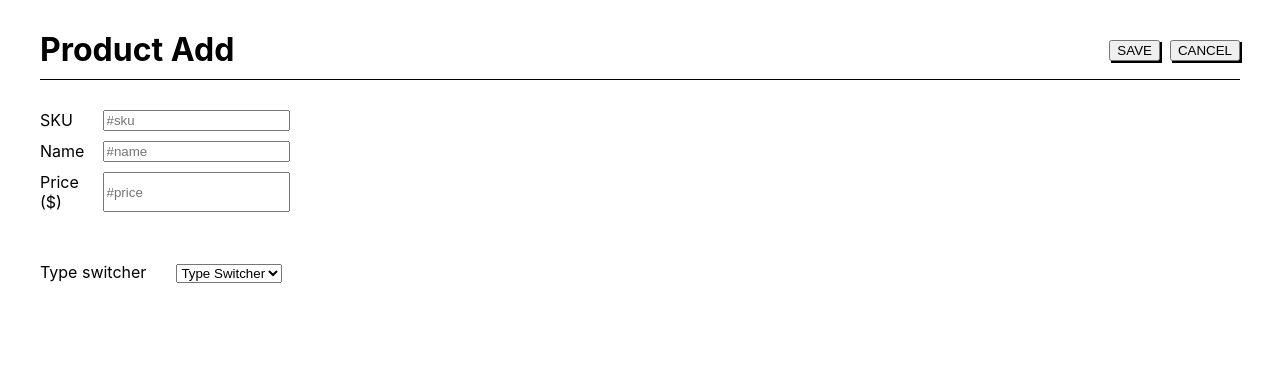
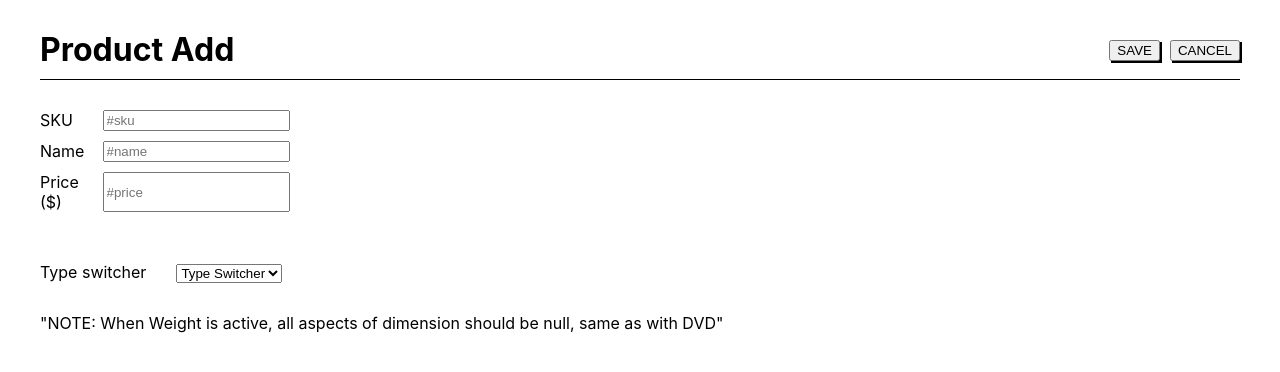
Before and after one commit to fran6jr/my-market-app, a React (Create React App) app: page /addproduct in a window 1280 px wide. Shown: the top 372 px of the page. Built offline with nearby package versions, Linux system fonts and the light colour scheme.

Commit message:
Same as before

```diff
--- a/src/hooks/types.ts
+++ b/src/hooks/types.ts
@@ -8,7 +8,7 @@ export type Product = {
 }
 
 export type Dimension = {
-    width: number,
-    height: number,
+    width: number
+    height: number
     length: number
 }
--- a/src/pages/Add/Add.tsx
+++ b/src/pages/Add/Add.tsx
@@ -28,7 +28,6 @@ const Add = () => {
     }
   }
 
-  //useeffect to console log product when it changes
   useEffect(() => {
     console.log(product)
   }, [product])
@@ -159,7 +158,7 @@ const Add = () => {
 
             {productType === "furniture" &&
               <div id="#Furniture"
-              className="furniture_form">
+                className="furniture_form">
                 <p>
                   This select option should have an id: #Furniture
                 </p>
@@ -186,7 +185,7 @@ const Add = () => {
                   />
                 </label>
                 <label>
-                  Length (cm)
+                  Length (CM)
                   <input
                     id="#length"
                     name="length"
@@ -204,12 +203,12 @@ const Add = () => {
 
             {productType === "book" &&
               <div id="#Book"
-              className="book_form">
+                className="book_form">
                 <p>
                   This select option should have an id: #Book
                 </p>
                 <label>
-                  Weight (CM)
+                  Weight (KG)
                   <input
                     id="#weight"
                     name="weight"
@@ -228,6 +227,10 @@ const Add = () => {
 
         </form>
       </div>
+      <p>
+        "NOTE: When Weight is active, all aspects of dimension should be null, same as with DVD"
+      </p>
+
     </div>
   )
 }
```
